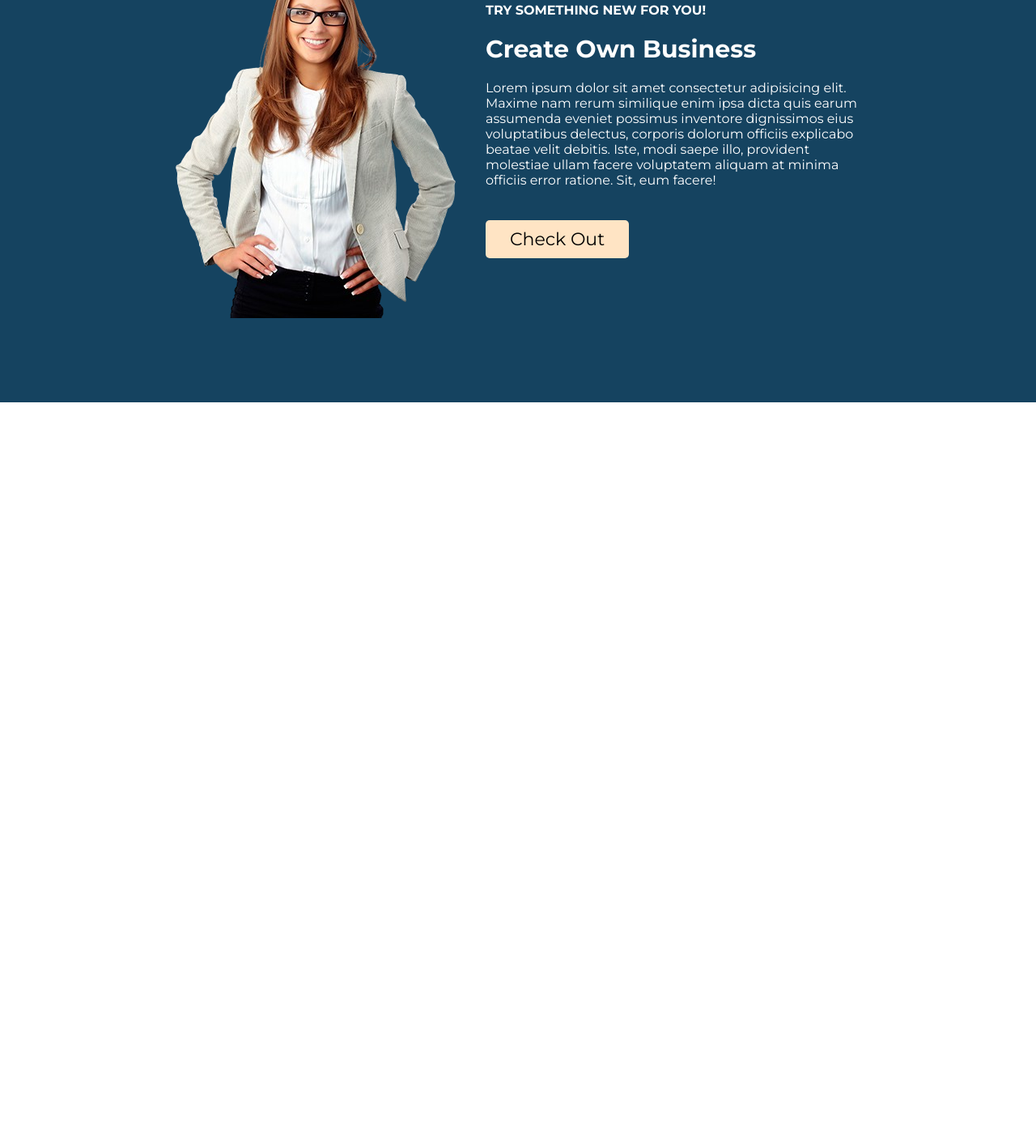
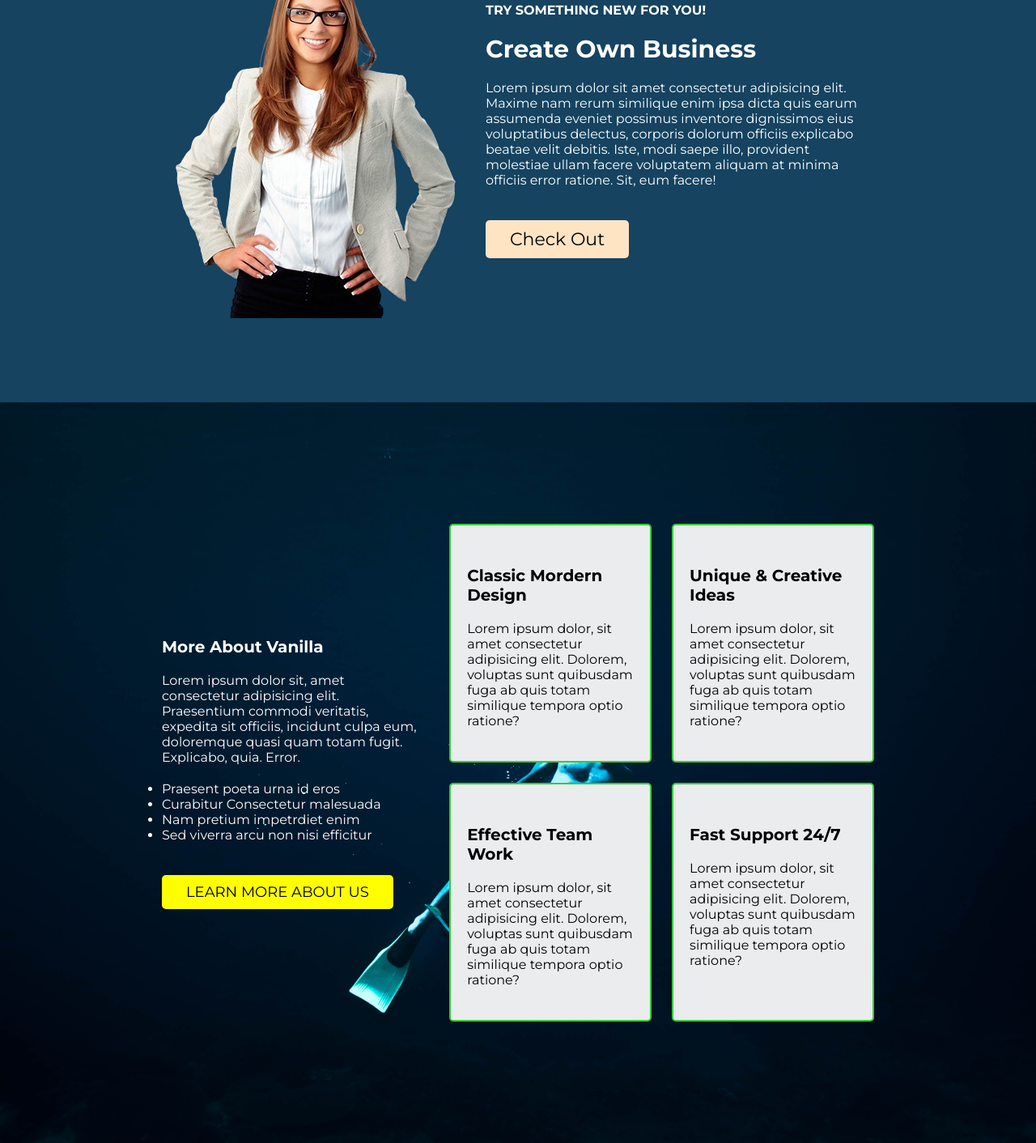
Before and after one commit to Md-Abul-Kalam-Azad-318/responsive-website-html-css, a plain HTML site: page index.html in a window 1280 px wide. Shown: the part 1716-3128 px from the top of the page at 81% size. Before the commit the page ends 2213 px from the top, so only its background shows below. Drawn offline with Linux system fonts and the light colour scheme.

Commit message:
about section code

```diff
--- a/index.html
+++ b/index.html
@@ -90,6 +90,44 @@
                     </div>
                 </div>
             </section>
+
+            <!-- Third section code start -->
+            <section id="third-section">
+                <div id="about-parent">
+                    <div class="more-about-vanilla">
+                        <h4>More About Vanilla</h4>
+                        <p>Lorem ipsum dolor sit, amet consectetur adipisicing elit. Praesentium commodi veritatis, expedita sit officiis, incidunt culpa eum, doloremque quasi quam totam fugit. Explicabo, quia. Error.</p>
+                        <ul>
+                            <li>Praesent poeta urna id eros</li>
+                            <li>Curabitur Consectetur malesuada</li>
+                            <li>Nam pretium impetrdiet enim</li>
+                            <li>Sed viverra arcu non nisi efficitur</li>
+                        </ul>
+                        <a href="#">LEARN MORE ABOUT US</a>
+                    </div>
+                    <div id="about-single-item-parent" >
+                        <div class="about-single-item" >
+                            <h4>Classic Mordern Design</h4>
+                            <p>Lorem ipsum dolor, sit amet consectetur adipisicing elit. Dolorem, voluptas sunt quibusdam fuga ab quis totam similique tempora optio ratione?</p>
+                        </div>
+                        <div class="about-single-item" >
+                            <h4>Unique & Creative Ideas</h4>
+                            <p>Lorem ipsum dolor, sit amet consectetur adipisicing elit. Dolorem, voluptas sunt quibusdam fuga ab quis totam similique tempora optio ratione?</p>
+                        </div>
+                        <div class="about-single-item" >
+                            <h4>Effective Team Work</h4>
+                            <p>Lorem ipsum dolor, sit amet consectetur adipisicing elit. Dolorem, voluptas sunt quibusdam fuga ab quis totam similique tempora optio ratione?</p>
+                        </div>
+                        <div class="about-single-item" >
+                            <h4>Fast Support 24/7</h4>
+                            <p>Lorem ipsum dolor, sit amet consectetur adipisicing elit. Dolorem, voluptas sunt quibusdam fuga ab quis totam similique tempora optio ratione?</p>
+                        </div>
+                    </div>
+
+                </div>
+
+            </section>
+
         </main>
   </body>
 </html>
--- a/style.css
+++ b/style.css
@@ -208,15 +208,75 @@ header {
 }
 
 
-/* media query code starts */
+/* Third section code start */
+
+#third-section{
+    background-image: url('images/about-section.jpg');
+    background-repeat: no-repeat ;
+    background-position: center center;
+    background-size: cover;
+    padding: 150px 0;
+
+}
+
+#about-parent{
+    display: flex;
+    justify-content: space-between;
+    gap: 30px ;
+    align-items: center;
+    margin-left: 200px;
+    margin-right: 200px;
+    color: white;
+}
+.more-about-vanilla h4{
+    font-size: 20px;
+    margin-bottom: 20px;
+}
+
+.more-about-vanilla ul{
+    margin: 20px 0;
+}
+.more-about-vanilla a{
+    text-decoration: none;
+    font-size:18px;
+    background-color: yellow;
+    padding: 10px 30px;
+    display: inline-block;
+    margin-top: 20px;
+    border-radius: 5px;
+    color: black;
+}
+#about-single-item-parent{
+    display: grid;
+    grid-template-columns: repeat(2, 1fr);
+    gap: 25px;
+}
+
+.about-single-item{
+    background-color: #EAECEE;
+    color: black;
+    padding: 40px 20px;
+    border-radius: 5px;
+    text-align: centr;
+    border: 2px solid limegreen;
+}
+.about-single-item h4{
+    font-size: 20px;
+    padding: 10px 0 20px 0;
+}
+
 
 @media only screen and (max-width:688px){
+   /* service section code start */
     #service-parent{
         display: grid;
         grid-template-columns: repeat(1, 1fr);
         gap: 10x;
         width: 100%;
     }
+    /* service section code finished */
+
+   /* smart area code start */
     #smart-parent{
     margin-left:30px;
     margin-right: 30px;
@@ -226,18 +286,35 @@ header {
     width: 100%;
     margin-bottom: 50px;
 }
+/* smart area code finished */
 
+/* about section code start */
+#about-parent{
+    display: block;
+    margin-left: 30px;
+    margin-right: 30px;
+}
+#about-single-item-parent{
+    display: grid;
+    grid-template-columns: repeat(1, 1fr);
+    gap: 15px;
+    margin-top: 50px;
+}
 }
 
 @media only screen and (min-width: 689px) and (max-width:1099px){
+   /* service section code start */
     #service-parent{
         display: grid;
         grid-template-columns: repeat(2, 1fr);
         gap: 20x;
         width: 100%;
     }
+    /* service section code finished */
+
+    /* smart area code start */
     #smart-parent{
-    margin-left:7ch;
+    margin-left:70px;
     margin-right: 70px;
     display: block;
 }
@@ -245,5 +322,18 @@ header {
     width: 100%;
     margin-bottom: 70px;
 }
+/* smart area code finished */
 
+/* about section code start */
+#about-parent{
+    display: block;
+    margin-left: 70px;
+    margin-right: 70px;
 }
+#about-single-item-parent{
+    display: grid;
+    grid-template-columns: repeat(1, 1fr);
+    gap: 20px;
+    margin-top: 50px;
+}
+}
```
Also changed, not shown: images/about-section.jpg (added).
